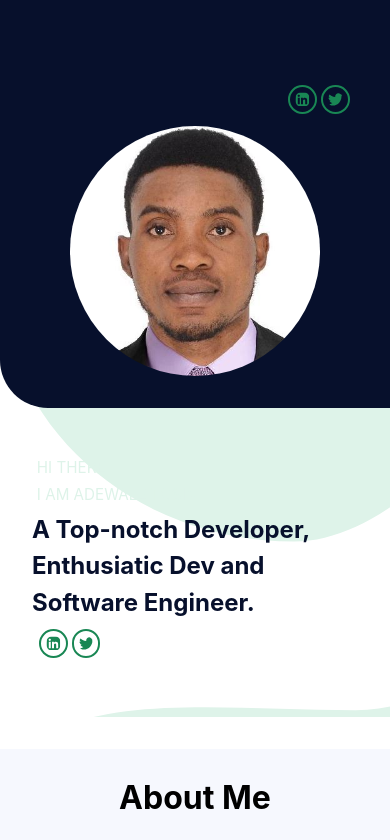
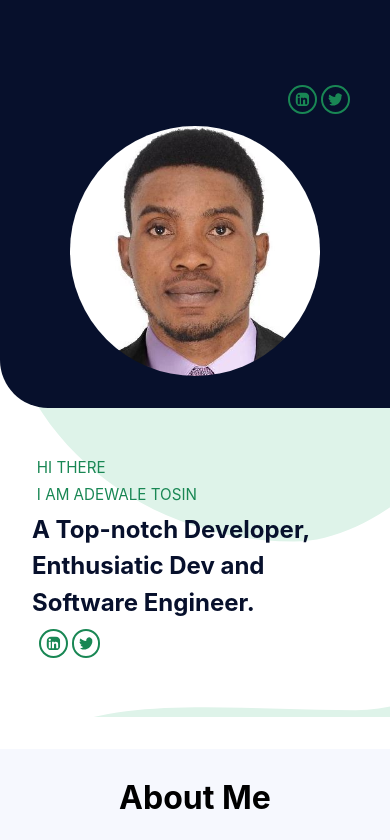
Before and after one commit to Tosmel2/PortfolioReact, a React (Create React App) app: page / in a window 390 px wide. Shown: the top 840 px of the page. Built offline with nearby package versions, Linux system fonts and the light colour scheme.

Commit message:
background image fixed in react

```diff
--- a/src/components/profile.css
+++ b/src/components/profile.css
@@ -26,7 +26,7 @@
 .profileCard .leftProfile p{
   line-height: 2.1rem;
   font-size: 0.95rem;
-  color: #054b2a;
+  color: #198754;
   /* color: #198754; */
   /* color: #F3721B; */
   /* color: #2351DC; */
@@ -73,7 +73,7 @@
   .profileCard .leftProfile{
     width: 100%;
     height: 70vh;
-    padding: 0.7rem 2rem;
+    padding: 2rem;
   }
   .profileCard .leftProfile h2{
     line-height: 2.3rem;
@@ -112,7 +112,6 @@
     line-height: 0.7rem;
     font-size: 0.95rem;
     color: #198754;
-    color: #def3e9;
     /* color: #cff3e2; */
     /* color: #F3721B; */
     /* color: #2351DC; */
```
